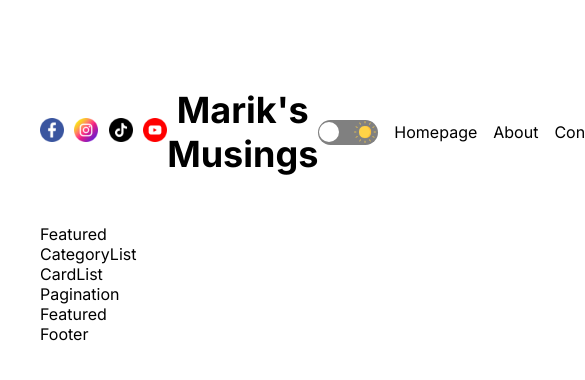
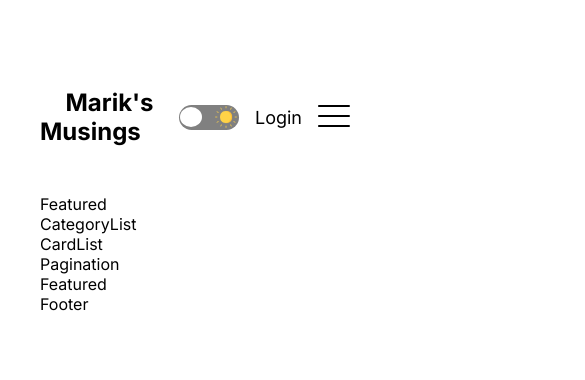
Before and after one commit to d-zucho/blogApp, a Next.js app: page / in a window 390 px wide. Shown: the top 380 px of the page, 585 px wide, since content can reach past the window. Built offline with nearby package versions, Linux system fonts and the light colour scheme.

Commit message:
start mobile nav menu

```diff
--- a/src/components/authLinks/AuthLinks.jsx
+++ b/src/components/authLinks/AuthLinks.jsx
@@ -1,9 +1,11 @@
 'use client'
 import Link from 'next/link'
-// -----------------------------------------------------------------------------
+import { useState } from 'react'
 import styles from './authLinks.module.css'
 
 const AuthLinks = () => {
+  const [open, setOpen] = useState(false)
+
   // temporary
   const status = 'notAuthenticated'
 
@@ -17,6 +19,8 @@ const AuthLinks = () => {
           <span className={styles.link}>Logout</span>
         </>
       )}
+
+      <div className=''></div>
     </>
   )
 }
--- a/src/components/navbar/Navbar.jsx
+++ b/src/components/navbar/Navbar.jsx
@@ -31,11 +31,19 @@ const Navbar = () => {
       {/** Theme toggle && Nav Links */}
       <div className={styles.links}>
         <ThemeToggle />
-        <Link href='/'>Homepage</Link>
-        <Link href='/about'>About</Link>
-        <Link href='/contact'>Contact</Link>
-
+        <Link className={styles.link} href='/'>
+          Homepage
+        </Link>
+        <Link className={styles.link} href='/about'>
+          About
+        </Link>
+        <Link className={styles.link} href='/contact'>
+          Contact
+        </Link>
         <AuthLinks />
+      </div>
+      <div className={styles.hamburger_container}>
+        <img src='/hamburger.svg' alt='' />
       </div>
     </div>
   )
--- a/src/components/navbar/navbar.module.css
+++ b/src/components/navbar/navbar.module.css
@@ -22,6 +22,58 @@
 .links {
   display: flex;
   align-items: center;
-  gap: 1rem;
+  gap: 1.25rem;
   flex: 1;
+  font-size: 20px;
 }
+
+.hamburger_container {
+  display: none;
+}
+
+/* * Media Querries * */
+
+@media screen and (max-width: 1200px) {
+  .logo {
+    font-size: 32px;
+  }
+
+  .links {
+    gap: 1rem;
+    font-size: 18px;
+  }
+}
+
+@media screen and (max-width: 1024px) {
+  .navbar_socials {
+    display: none;
+  }
+
+  .logo {
+    text-align-last: left;
+  }
+}
+
+@media screen and (max-width: 768px) {
+  .logo {
+    font-size: 24px;
+  }
+
+  .link {
+    display: none;
+  }
+
+  .hamburger_container {
+    display: block;
+  }
+
+  .hamburger_container img {
+    /* display: block; */
+    width: 32px;
+    object-fit: cover;
+  }
+
+  .hamburger_container:hover {
+    cursor: pointer;
+  }
+}
--- a/src/components/themeToggle/themeToggle.module.css
+++ b/src/components/themeToggle/themeToggle.module.css
@@ -15,15 +15,17 @@
 }
 
 .switch {
-  width: 20px;
+  width: 22px;
   height: 20px;
   border-radius: 50%;
   position: absolute;
   /* left: 2px; */
   background-color: var(--color-text);
-  /* -webkit-transition: 0.4s;
-  transition: 0.4s ease-in-out all; */
+  -webkit-transition: 0.4s;
+  transition: 0.4s ease-in-out all;
   background-color: grey;
+  align-self: center;
+  transition: 150ms ease-in-out all;
 }
 
 .switch:hover {
```
Also changed, not shown: src/components/mobileMenu/MobileMenu.jsx (added, +21 -0 lines), public/hamburger.svg (added), src/components/mobileMenu/mobileMenu.module..css (added).
